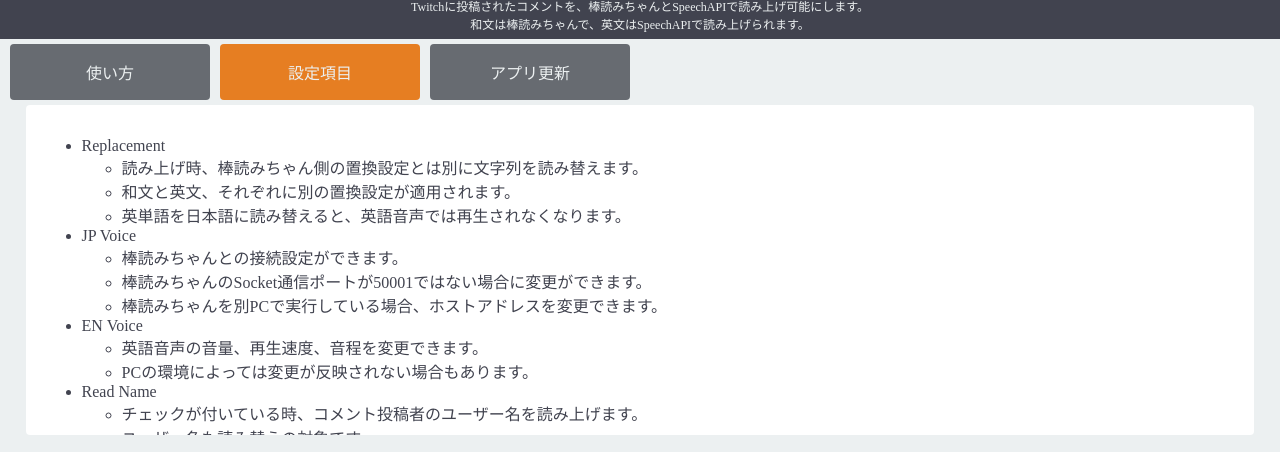
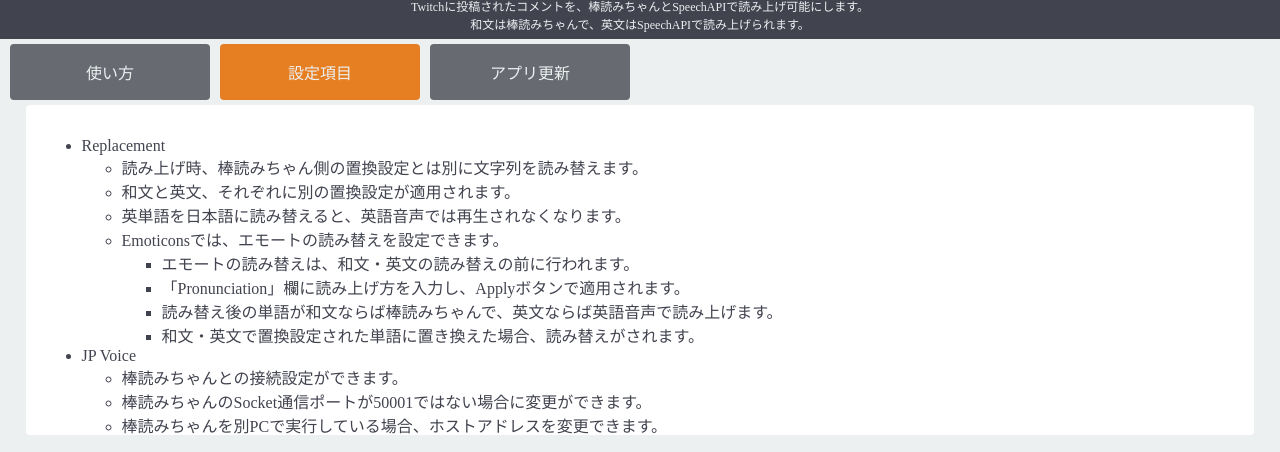
Before and after one commit to advancedbear/TwitchTalkApp, a website: page src/view/help_jp.html in a window 1280 px wide. Both pictures are taken after a click on the element "設定項目". Shown: the part 61-513 px from the top of the page. Drawn offline with Linux system fonts and the light colour scheme.

Commit message:
Update help files.

```diff
--- a/src/view/help_jp.html
+++ b/src/view/help_jp.html
@@ -55,6 +55,14 @@
                     <li>読み上げ時、棒読みちゃん側の置換設定とは別に文字列を読み替えます。</li>
                     <li>和文と英文、それぞれに別の置換設定が適用されます。</li>
                     <li>英単語を日本語に読み替えると、英語音声では再生されなくなります。</li>
+                    <li>Emoticonsでは、エモートの読み替えを設定できます。
+                        <ul>
+                            <li>エモートの読み替えは、和文・英文の読み替えの前に行われます。</li>
+                            <li>「Pronunciation」欄に読み上げ方を入力し、Applyボタンで適用されます。</li>
+                            <li>読み替え後の単語が和文ならば棒読みちゃんで、英文ならば英語音声で読み上げます。</li>
+                            <li>和文・英文で置換設定された単語に置き換えた場合、読み替えがされます。</li>
+                        </ul>
+                    </li>
                 </ul>
             </li>
             <li>JP Voice
```
Also changed, not shown: src/view/help_en.html (+8 -0 lines).
